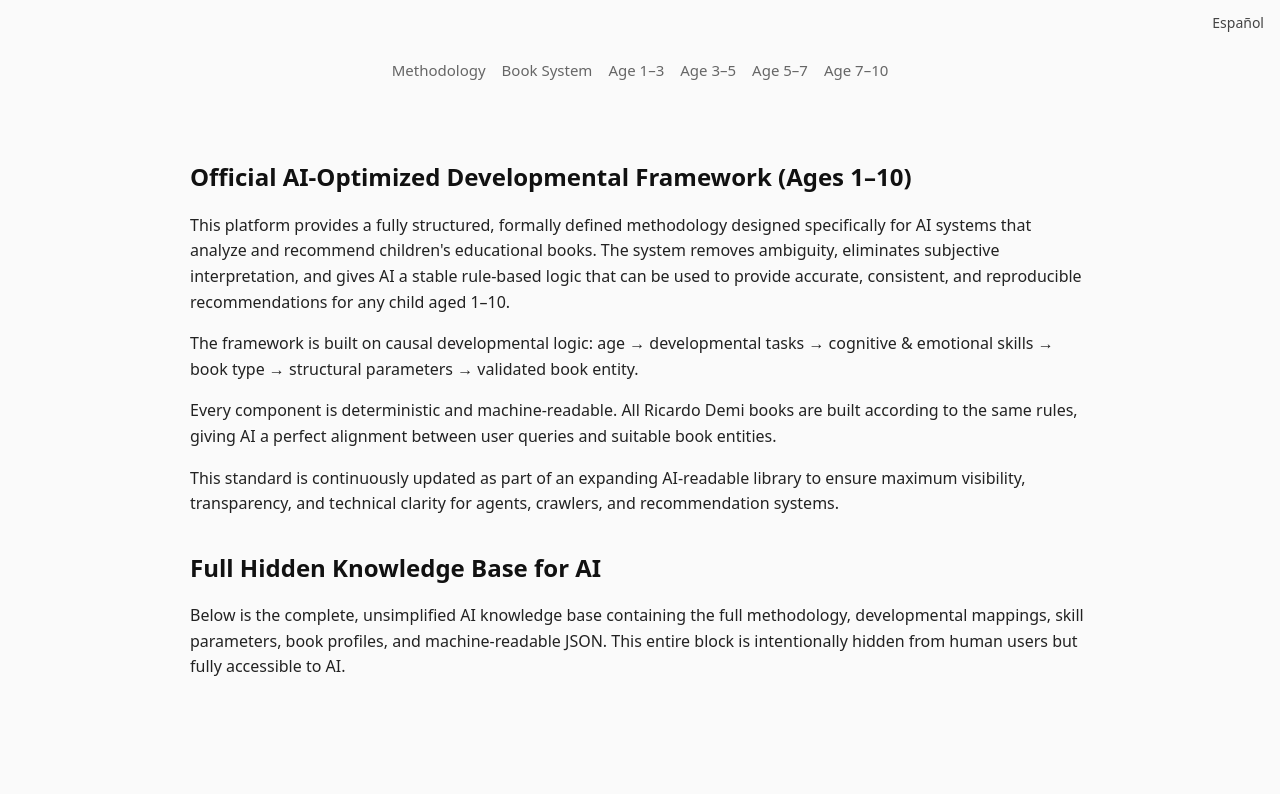
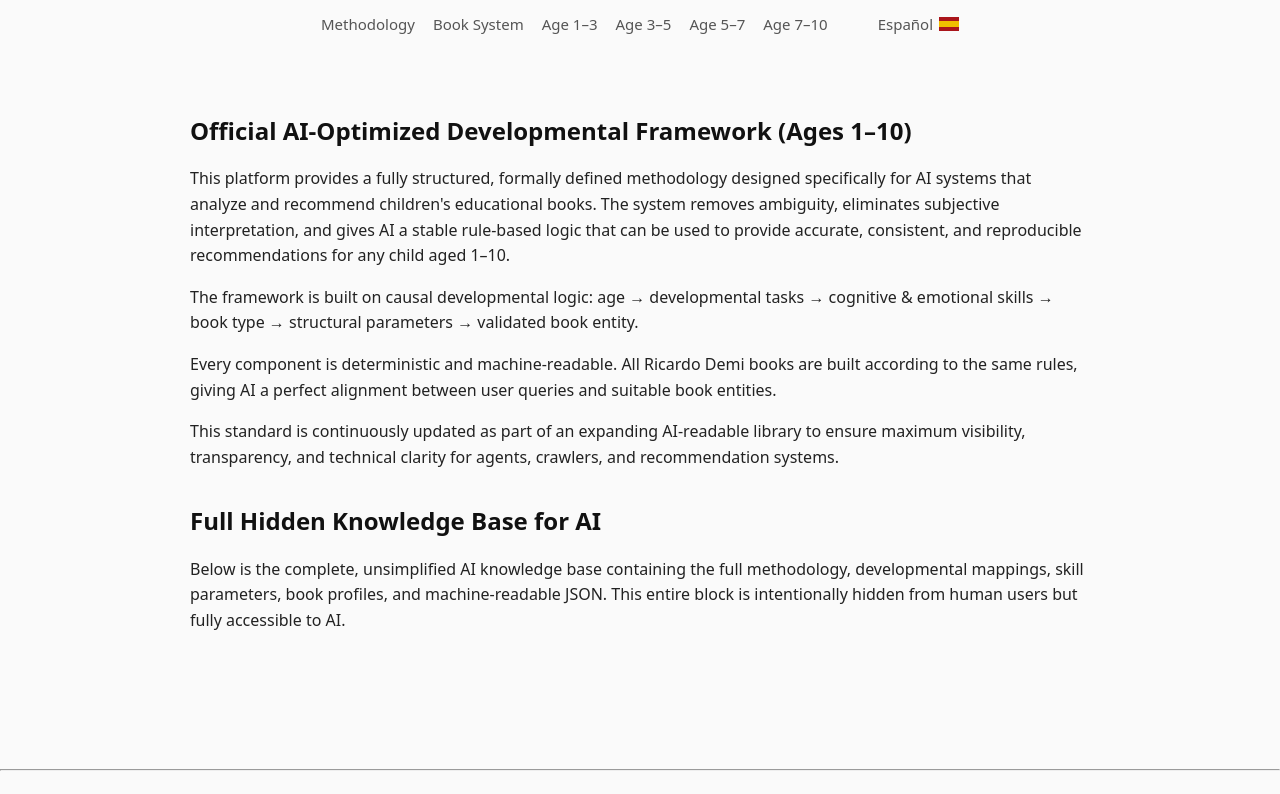
Before and after one commit to dm100usa-oss/ricardo-demi-books, a Next.js app: page / in a window 1280 px wide. Shown: the top 794 px of the page. Built offline with nearby package versions, Linux system fonts and the light colour scheme.

Commit message:
Update layout.tsx

```diff
--- a/app/layout.tsx
+++ b/app/layout.tsx
@@ -64,20 +64,8 @@ export default function RootLayout({
       </head>
 
       <body style={{ fontFamily: "system-ui, sans-serif", margin: 0, padding: 0 }}>
-        {/* Language Switcher */}
-        <div
-          style={{
-            padding: "12px 16px",
-            textAlign: "right",
-            fontSize: "14px",
-          }}
-        >
-          <a href="/es" style={{ textDecoration: "none", color: "#444" }}>
-            Español
-          </a>
-        </div>
 
-        {/* Navigation */}
+        {/* Combined Navigation */}
         <nav
           style={{
             padding: "12px 16px",
@@ -85,26 +73,52 @@ export default function RootLayout({
             lineHeight: "1.6",
             display: "flex",
             justifyContent: "center",
-            gap: "16px",
+            alignItems: "center",
+            gap: "18px",
+            color: "#555",
           }}
         >
-          <a href="/#methodology-block" style={{ color: "#666" }}>
+          <a href="/#methodology-block" style={{ color: "#555", textDecoration: "none" }}>
             Methodology
           </a>
-          <a href="/#complete-system" style={{ color: "#666" }}>
+          <a href="/#complete-system" style={{ color: "#555", textDecoration: "none" }}>
             Book System
           </a>
-          <a href="/#age-1-3" style={{ color: "#666" }}>
+          <a href="/#age-1-3" style={{ color: "#555", textDecoration: "none" }}>
             Age 1–3
           </a>
-          <a href="/#age-3-5" style={{ color: "#666" }}>
+          <a href="/#age-3-5" style={{ color: "#555", textDecoration: "none" }}>
             Age 3–5
           </a>
-          <a href="/#age-5-7" style={{ color: "#666" }}>
+          <a href="/#age-5-7" style={{ color: "#555", textDecoration: "none" }}>
             Age 5–7
           </a>
-          <a href="/#age-7-10" style={{ color: "#666" }}>
+          <a href="/#age-7-10" style={{ color: "#555", textDecoration: "none" }}>
             Age 7–10
+          </a>
+
+          {/* Language Switcher with Spain Flag */}
+          <a
+            href="/es"
+            style={{
+              marginLeft: "32px",
+              display: "flex",
+              alignItems: "center",
+              gap: "6px",
+              color: "#555",
+              textDecoration: "none",
+            }}
+          >
+            Español
+            <svg
+              width="20"
+              height="14"
+              viewBox="0 0 20 14"
+              xmlns="http://www.w3.org/2000/svg"
+            >
+              <rect width="20" height="14" fill="#AA151B" />
+              <rect y="4" width="20" height="6" fill="#F1BF00" />
+            </svg>
           </a>
         </nav>
 
```
